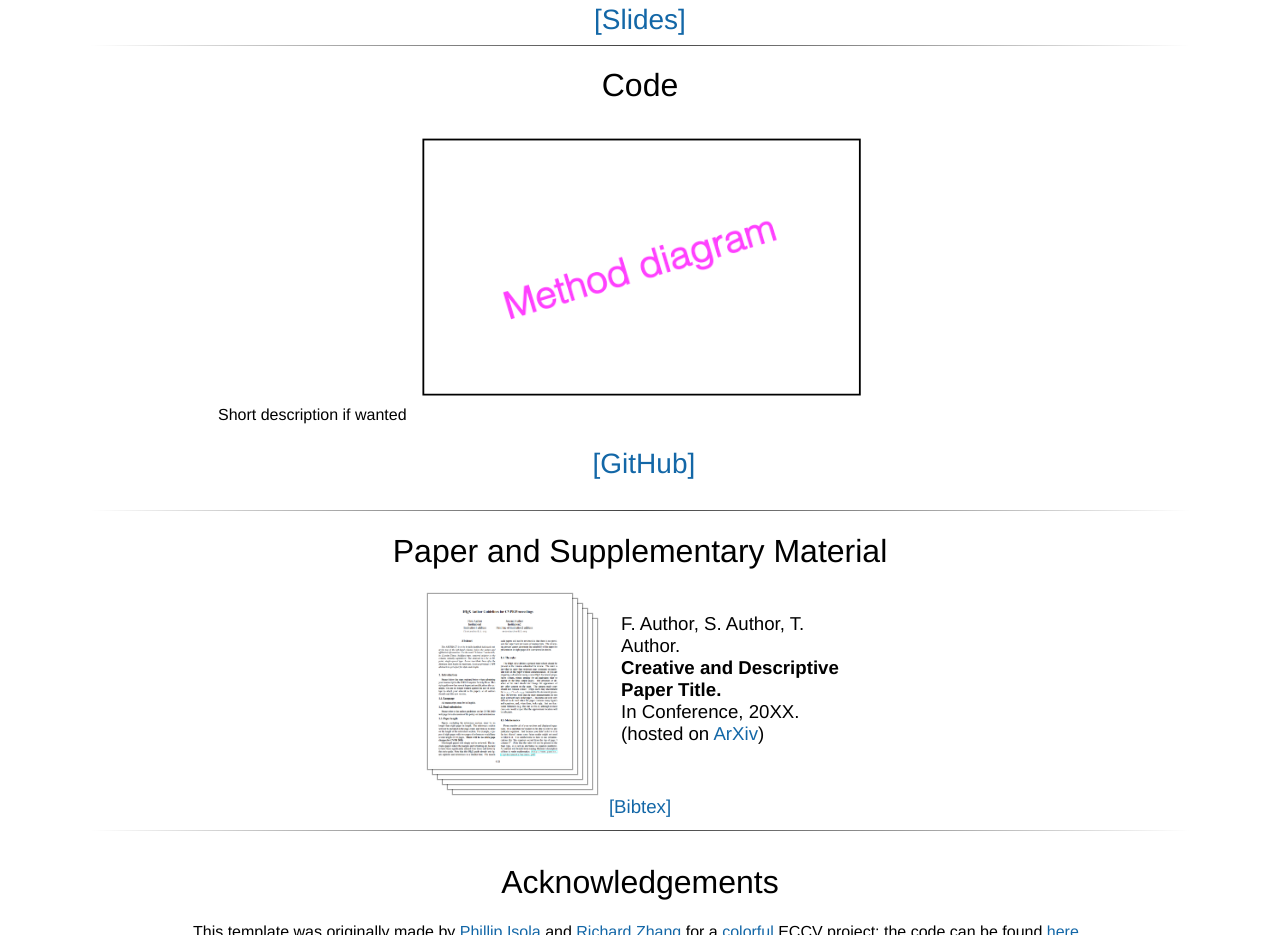
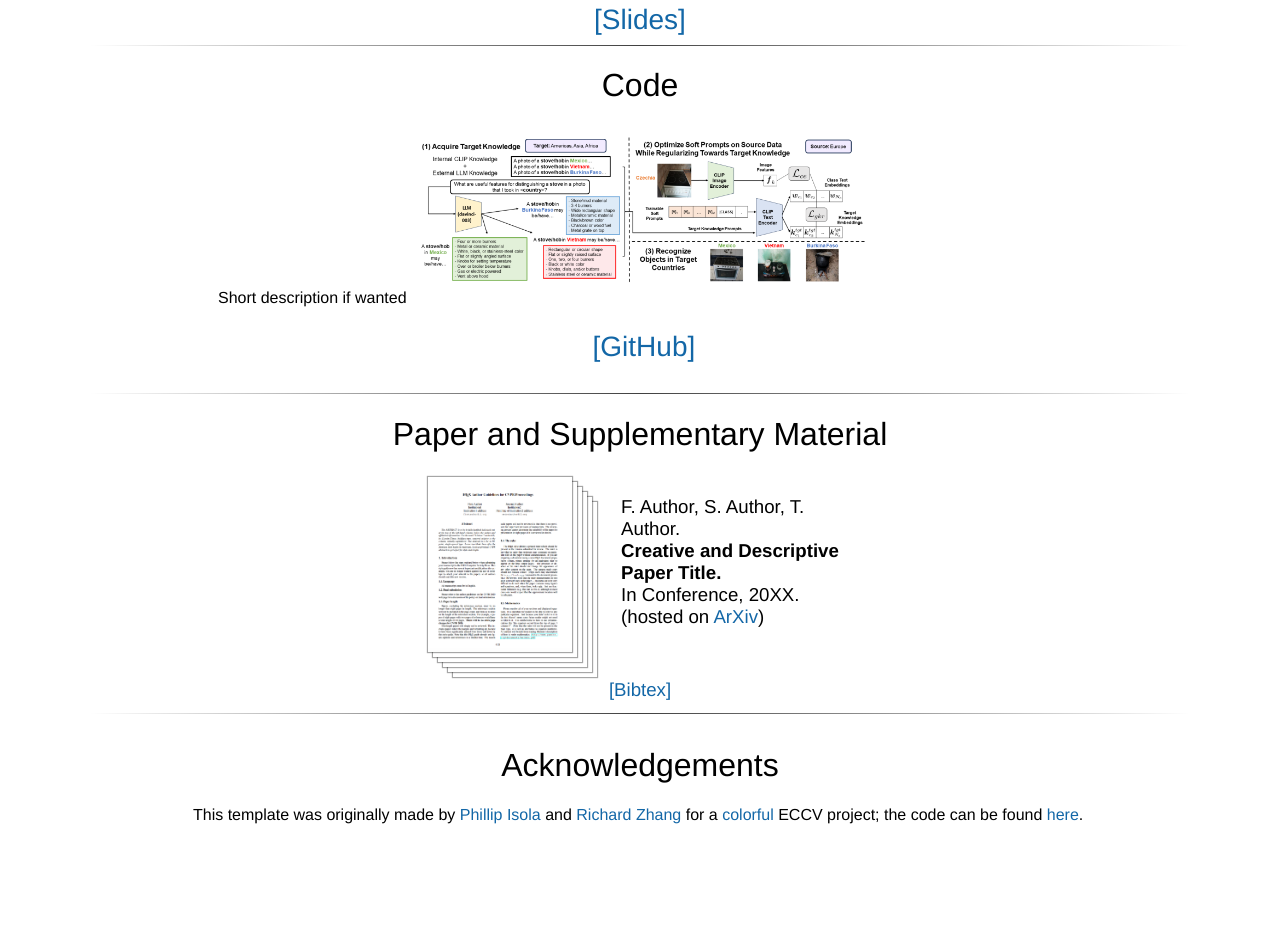
Before and after one commit to krbuettner/MultilingualRetrievalStudy, a plain HTML site: page index.html in a window 1280 px wide. Shown: the part 1120-2055 px from the top of the page. After the commit the page ends 1976 px from the top, so only its background shows below. Drawn offline with Linux system fonts and the light colour scheme; a script that the page names is missing.

Commit message:
Update index.html

```diff
--- a/index.html
+++ b/index.html
@@ -238,7 +238,7 @@
 		<tr>
 			<td align=center width=400px>
 				<center>
-					<td><img class="round" style="width:450px" src="./resources/method_diagram.png"/></td>
+					<td><img class="round" style="width:450px" src="./resources/method_diagram2.png"/></td>
 				</center>
 			</td>
 		</tr>
```
